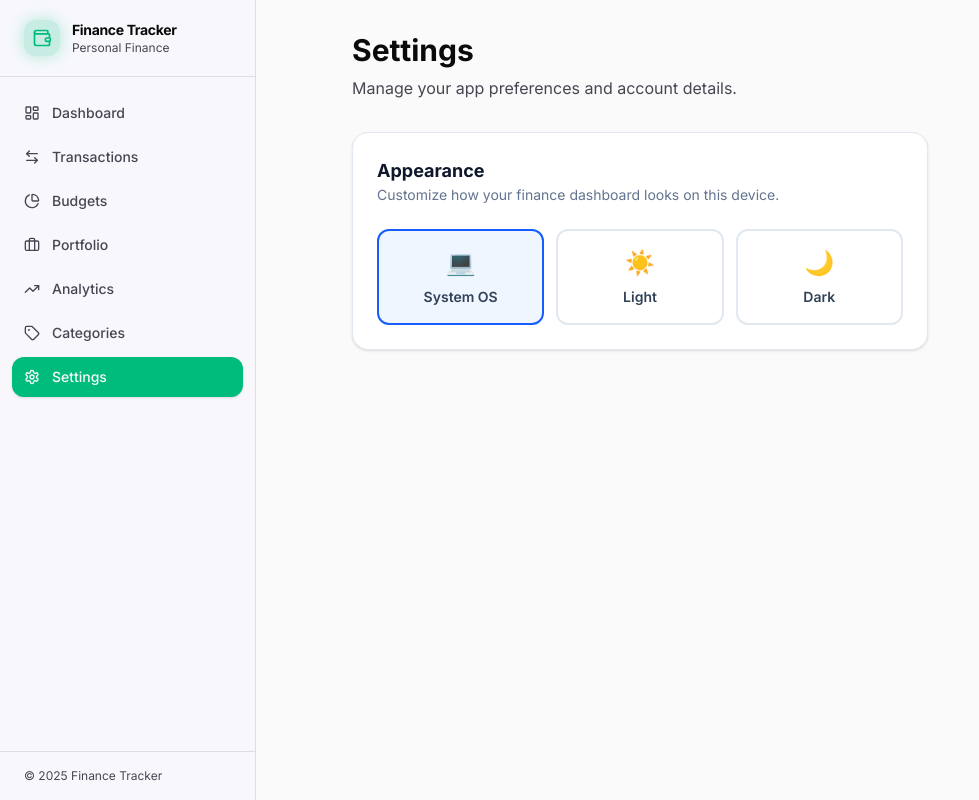
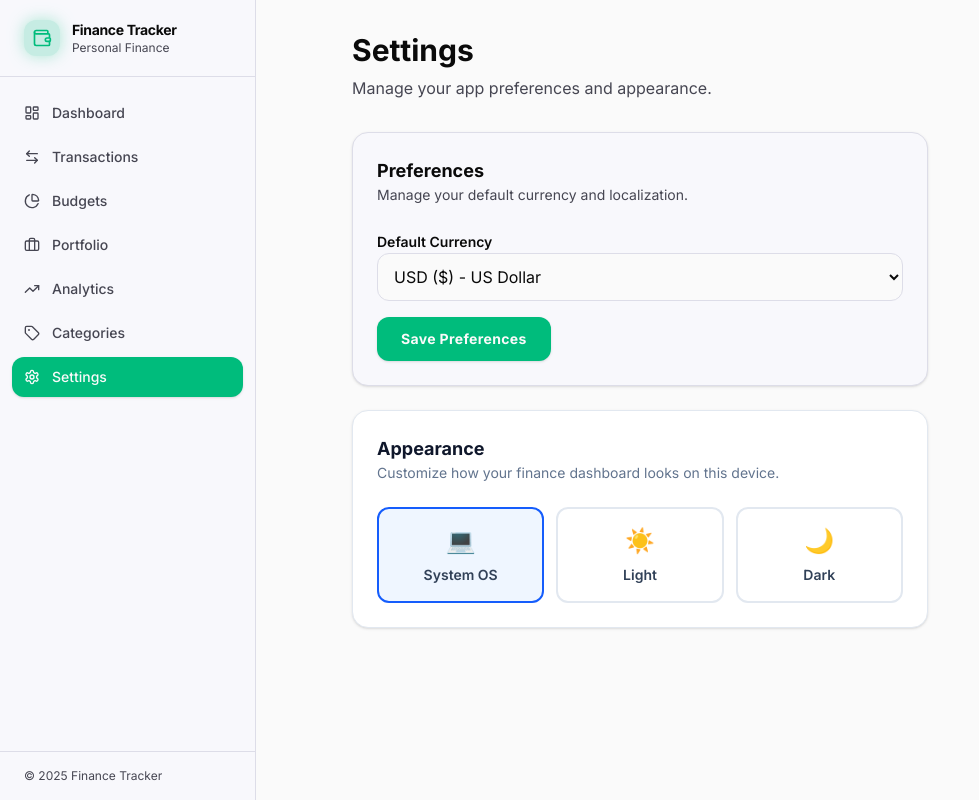
Before and after one commit to jitsmep/finance-tracker, a Next.js app: page /settings in a window 1280 px wide. Shown: the whole page, without its empty margins (0-979 px from the left). Built offline with nearby package versions, Linux system fonts and the light colour scheme.

Commit message:
Update page.tsx

```diff
--- a/src/app/(app)/settings/page.tsx
+++ b/src/app/(app)/settings/page.tsx
@@ -1,16 +1,78 @@
+import { PrismaClient } from "@prisma/client";
+import { revalidatePath } from "next/cache";
 import { ThemeSettings } from "@/components/ThemeSettings";
 
-export default function SettingsPage() {
+export const dynamic = "force-dynamic";
+
+export default async function SettingsPage() {
+  const prisma = new PrismaClient();
+
+  // 1. Fetch existing settings from your database
+  let settings = await prisma.settings.findUnique({
+    where: { id: "default" }
+  }).catch(() => null);
+
+  // If no settings exist yet, create the default one automatically
+  if (!settings) {
+    settings = await prisma.settings.create({
+      data: { id: "default", currencyCode: "USD" }
+    }).catch(() => ({ id: "default", currencyCode: "USD", updatedAt: new Date() }));
+  }
+
+  // 2. Server Action to save the currency to the database
+  async function updateCurrency(formData: FormData) {
+    "use server";
+    const p = new PrismaClient();
+    await p.settings.upsert({
+      where: { id: "default" },
+      update: { currencyCode: formData.get("currency") as string },
+      create: { id: "default", currencyCode: formData.get("currency") as string }
+    });
+    revalidatePath("/settings");
+  }
+
   return (
     <div className="max-w-4xl mx-auto p-4 sm:p-8 space-y-8">
       <div>
         <h1 className="text-3xl font-bold text-foreground">Settings</h1>
-        <p className="text-muted-foreground mt-2">Manage your app preferences and account details.</p>
+        <p className="text-muted-foreground mt-2">Manage your app preferences and appearance.</p>
       </div>
 
-      {/* This renders the interactive theme buttons we built! */}
-      <ThemeSettings />
+      <div className="flex flex-col gap-6">
 
+        {/* === SECTION 1: CURRENCY PREFERENCES === */}
+        <div className="bg-card text-card-foreground border border-border p-6 rounded-2xl shadow-sm max-w-xl">
+          <div className="mb-6">
+            <h3 className="text-lg font-bold">Preferences</h3>
+            <p className="text-sm text-muted-foreground">Manage your default currency and localization.</p>
+          </div>
+          <form action={updateCurrency} className="flex flex-col gap-4">
+            <div className="space-y-2">
+              <label className="text-sm font-semibold">Default Currency</label>
+              <select
+                name="currency"
+                defaultValue={settings.currencyCode}
+                className="w-full p-3 border border-input rounded-xl bg-background text-foreground focus:outline-none focus:ring-1 focus:ring-primary"
+              >
+                <option value="USD">USD ($) - US Dollar</option>
+                <option value="EUR">EUR (€) - Euro</option>
+                <option value="GBP">GBP (£) - British Pound</option>
+                <option value="INR">INR (₹) - Indian Rupee</option>
+                <option value="JPY">JPY (¥) - Japanese Yen</option>
+                <option value="CAD">CAD ($) - Canadian Dollar</option>
+                <option value="AUD">AUD ($) - Australian Dollar</option>
+              </select>
+            </div>
+            <button type="submit" className="bg-primary text-primary-foreground text-sm font-bold py-3 px-6 rounded-xl hover:opacity-90 transition w-full sm:w-auto self-start shadow-sm tracking-wide">
+              Save Preferences
+            </button>
+          </form>
+        </div>
+
+        {/* === SECTION 2: THEME SETTINGS === */}
+        <ThemeSettings />
+
+      </div>
     </div>
   );
 }
```
